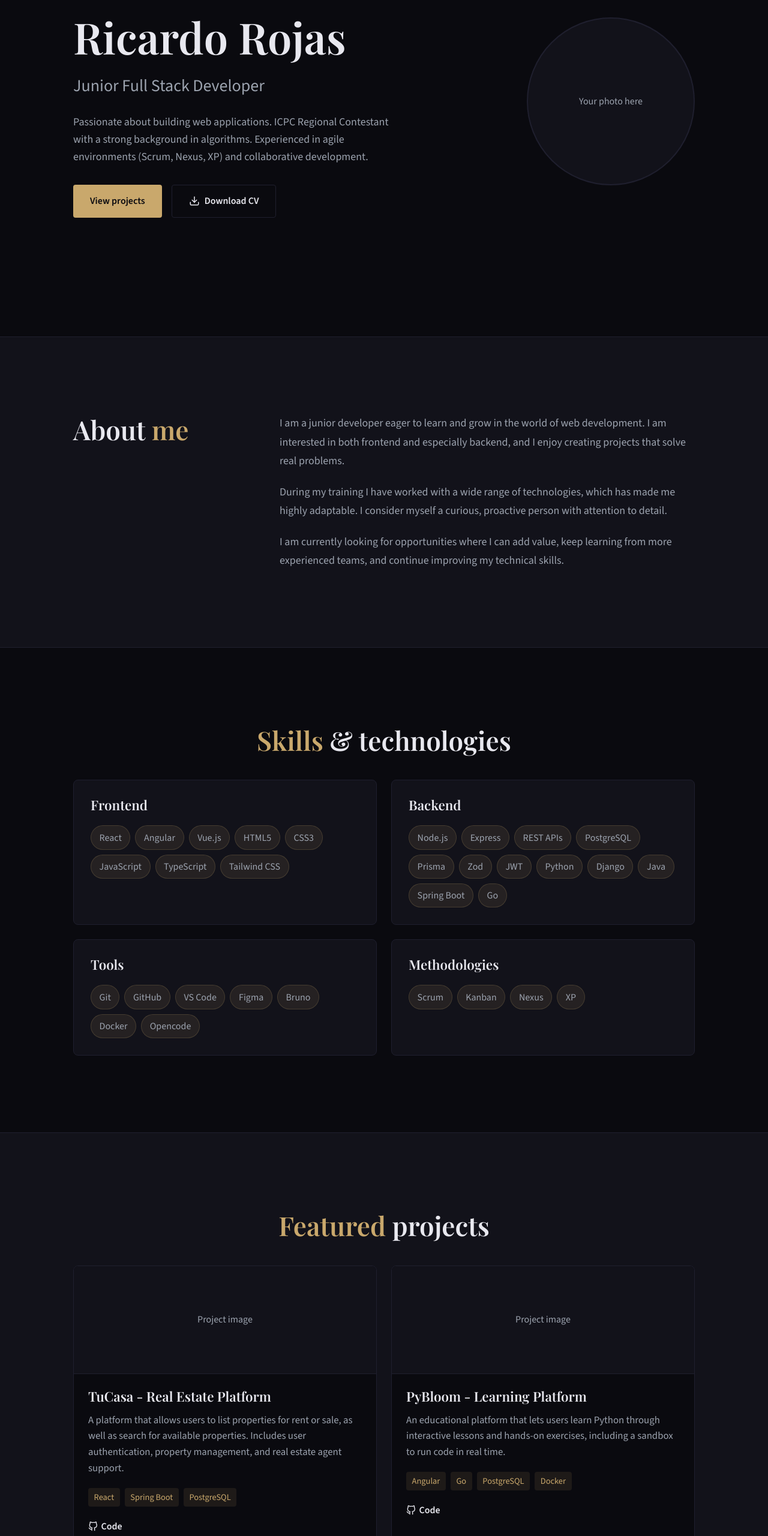
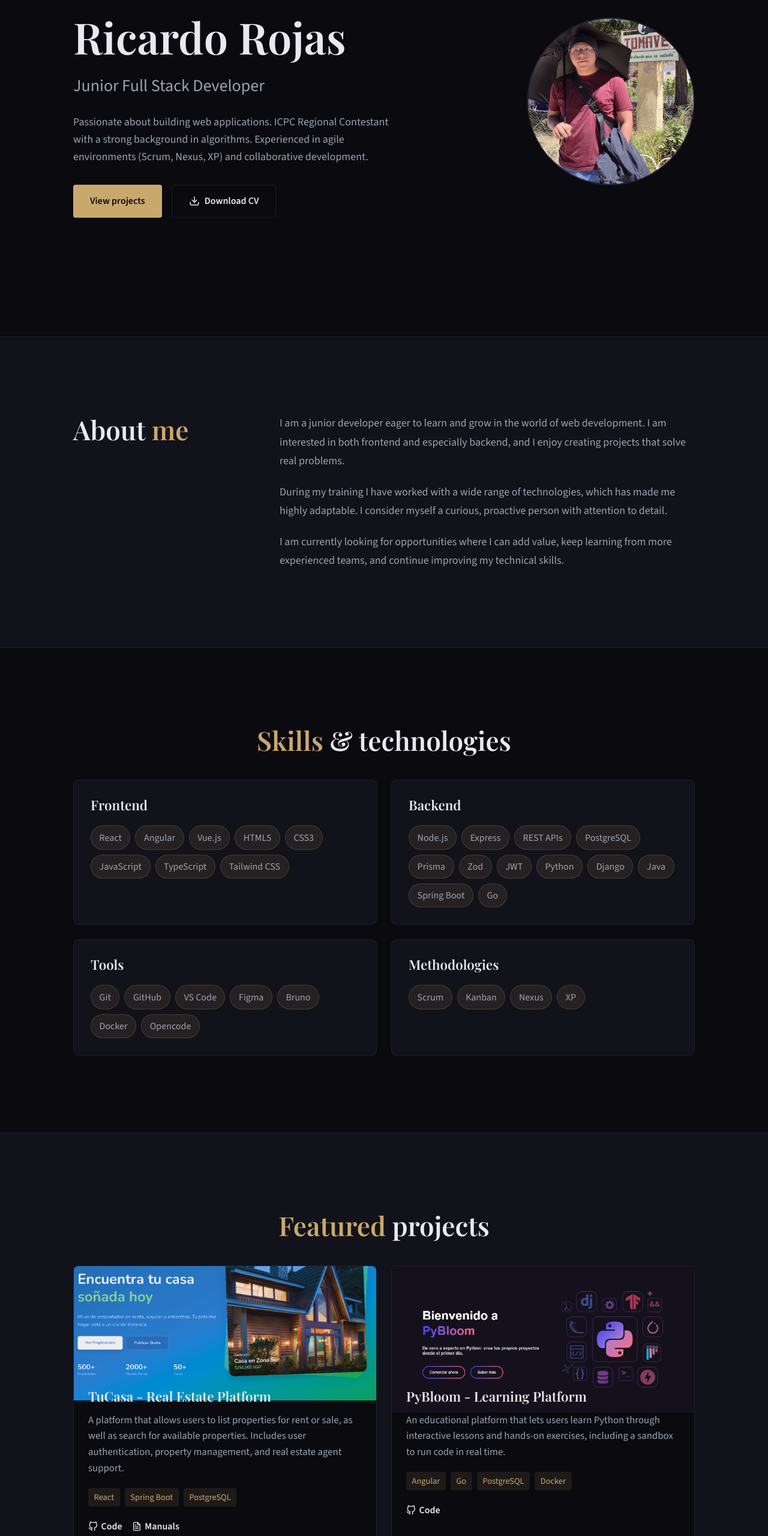
Before and after one commit to Richi78/portf, a Nuxt app in the folder frontend/: page / in a window 1280 px wide. Shown: the part 239-2800 px from the top of the page at 60% size. Built offline with nearby package versions, Linux system fonts and the light colour scheme.

Commit message:
feat: update portfolio components to use dynamic profile data for CV and images; enhance project display with conditional rendering

```diff
--- a/frontend/app/features/portfolio/components/PortfolioContact.vue
+++ b/frontend/app/features/portfolio/components/PortfolioContact.vue
@@ -48,7 +48,7 @@ const { profile } = usePortfolio()
         </a>
 
         <a
-          :href="`/cv.pdf`"
+          :href="profile.cv"
           download
           :class="styles.link"
           aria-label="Download CV"
--- a/frontend/app/features/portfolio/components/PortfolioFooter.vue
+++ b/frontend/app/features/portfolio/components/PortfolioFooter.vue
@@ -9,7 +9,7 @@ const { profile } = usePortfolio()
   <footer :class="styles.footer">
     <div :class="styles.container">
       <p :class="styles.text">
-        © {{ new Date().getFullYear() }} <span :class="styles.name">{{ profile.name }}</span>. All rights reserved.
+        © {{ new Date().getFullYear() }} <span :class="styles.name">{{ profile.name }}</span>.
       </p>
     </div>
   </footer>
--- a/frontend/app/features/portfolio/components/PortfolioHeader.vue
+++ b/frontend/app/features/portfolio/components/PortfolioHeader.vue
@@ -44,7 +44,7 @@ onUnmounted(() => {
   <header :class="[styles.header, isScrolled ? styles.headerScrolled : '']">
     <div :class="styles.container">
       <a href="#home" :class="styles.logo">
-        Your<span :class="styles.logoAccent">Portfolio</span>
+        Richi<span :class="styles.logoAccent">78</span>
       </a>
 
       <nav :class="styles.nav" aria-label="Main navigation">
--- a/frontend/app/features/portfolio/components/PortfolioHero.vue
+++ b/frontend/app/features/portfolio/components/PortfolioHero.vue
@@ -10,7 +10,7 @@ const { profile } = usePortfolio()
     <div :class="styles.container">
       <div :class="styles.content">
         <div :class="styles.text">
-          <p :class="styles.greeting">Hi, I'm</p>
+          <p :class="styles.greeting">Hey!, I'm</p>
           <h1 :class="styles.name">{{ profile.name }}</h1>
           <p :class="styles.role">{{ profile.role }}</p>
           <p :class="styles.summary">{{ profile.summary }}</p>
@@ -19,7 +19,7 @@ const { profile } = usePortfolio()
             <a href="#projects" :class="styles.primaryButton">
               View projects
             </a>
-            <a href="/cv.pdf" download :class="styles.secondaryButton">
+            <a :href="profile.cv" download :class="styles.secondaryButton">
               <svg width="18" height="18" viewBox="0 0 24 24" fill="none" stroke="currentColor" stroke-width="2" stroke-linecap="round" stroke-linejoin="round">
                 <path d="M21 15v4a2 2 0 0 1-2 2H5a2 2 0 0 1-2-2v-4" />
                 <polyline points="7 10 12 15 17 10" />
@@ -31,9 +31,12 @@ const { profile } = usePortfolio()
         </div>
 
         <div :class="styles.imageWrapper">
-          <div :class="styles.placeholderImage">
-            Your photo here
-          </div>
+          <img
+            :src="profile.photo"
+            :alt="`Photo of ${profile.name}`"
+            :class="styles.profileImage"
+            loading="eager"
+          />
         </div>
       </div>
     </div>
--- a/frontend/app/features/portfolio/components/PortfolioProjects.vue
+++ b/frontend/app/features/portfolio/components/PortfolioProjects.vue
@@ -19,7 +19,14 @@ const { projects } = usePortfolio()
           :class="styles.card"
         >
           <div :class="styles.imageWrapper">
-            Project image
+            <img
+              v-if="project.imageUrl"
+              :src="project.imageUrl"
+              :alt="`Screenshot of ${project.title}`"
+              :class="styles.projectImage"
+              loading="lazy"
+            />
+            <span v-else>Project image</span>
           </div>
 
           <div :class="styles.content">
@@ -63,6 +70,23 @@ const { projects } = usePortfolio()
                 </svg>
                 Code
               </a>
+
+              <a
+                v-if="project.manualUrl"
+                :href="project.manualUrl"
+                target="_blank"
+                rel="noopener noreferrer"
+                :class="styles.link"
+              >
+                <svg width="16" height="16" viewBox="0 0 24 24" fill="none" stroke="currentColor" stroke-width="2" stroke-linecap="round" stroke-linejoin="round">
+                  <path d="M14 2H6a2 2 0 0 0-2 2v16a2 2 0 0 0 2 2h12a2 2 0 0 0 2-2V8z" />
+                  <polyline points="14 2 14 8 20 8" />
+                  <line x1="16" y1="13" x2="8" y2="13" />
+                  <line x1="16" y1="17" x2="8" y2="17" />
+                  <polyline points="10 9 9 9 8 9" />
+                </svg>
+                Manuals
+              </a>
             </div>
           </div>
         </article>
```
